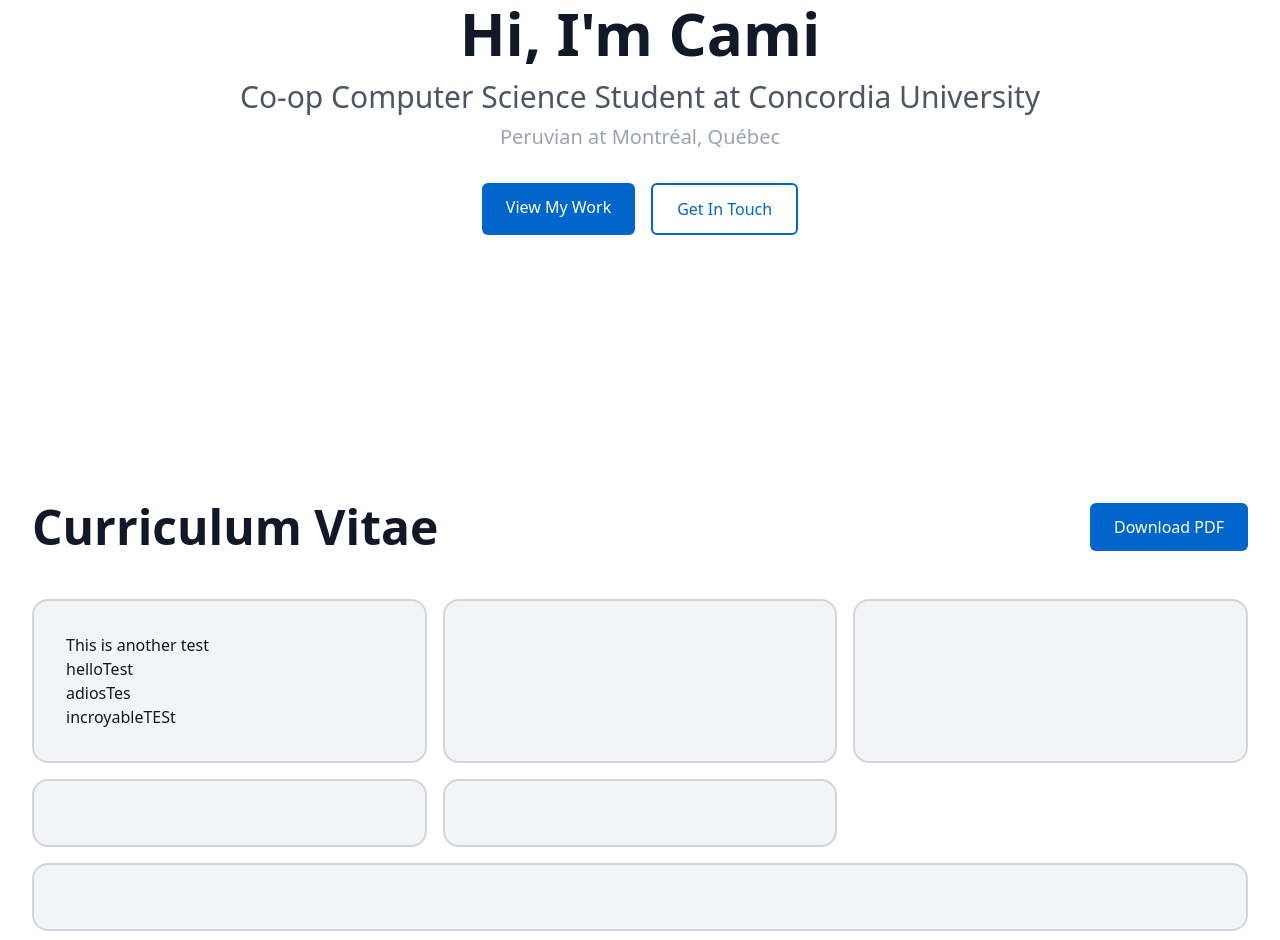
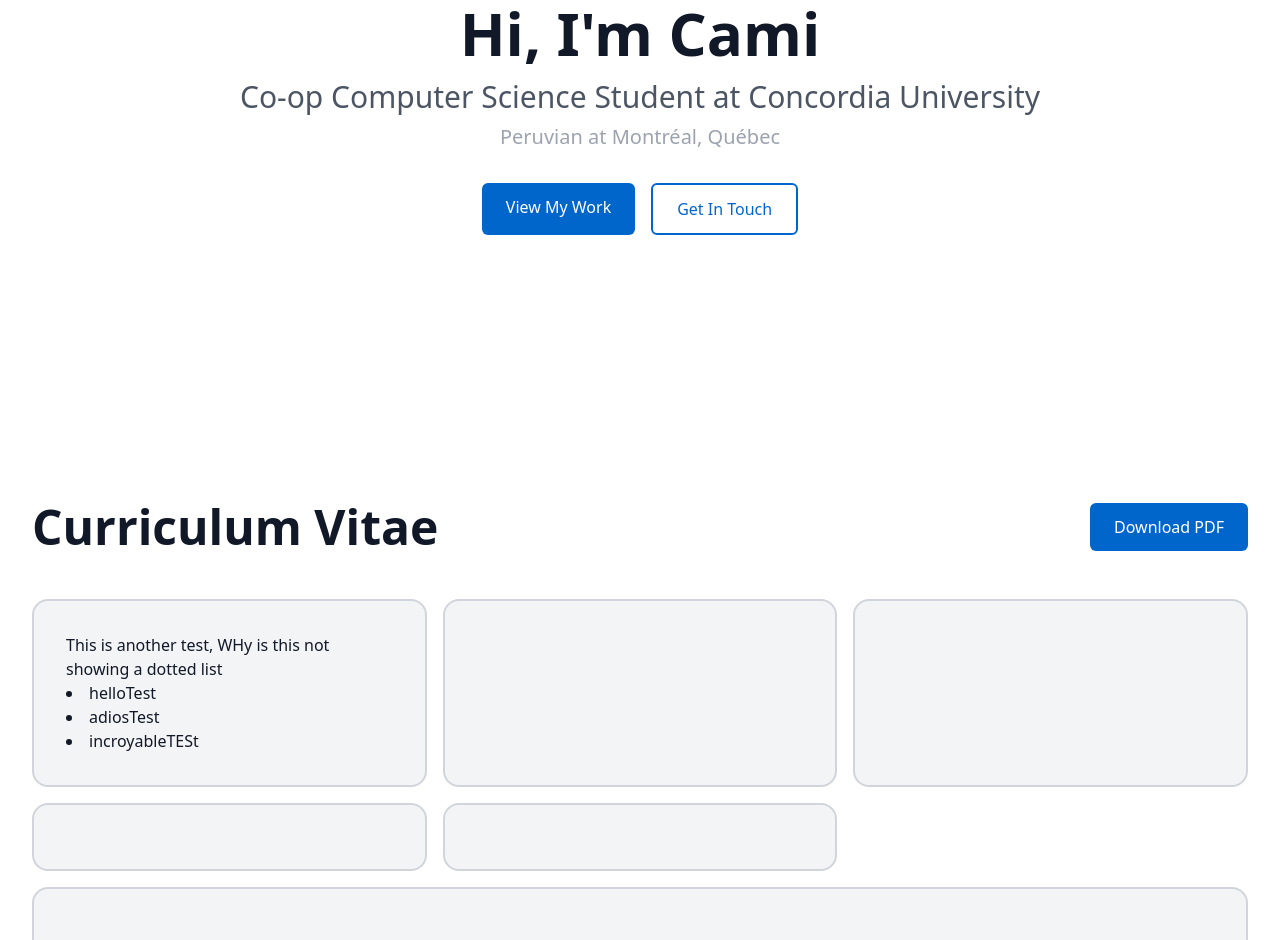
Before and after one commit to Camila-Rojas-Molina/cv, a website: page docs/index.html in a window 1280 px wide. Shown: the part 262-1202 px from the top of the page. Drawn offline with Linux system fonts and the light colour scheme.

Commit message:
fix of bullet points

```diff
--- a/docs/index.html
+++ b/docs/index.html
@@ -47,10 +47,10 @@
                 <div class="grid grid-cols-1 md:grid-cols-6 gap-4">
                     <!-- Box 1 - Large hero box -->
                     <div class="md:col-span-2 md:row-span-2 rounded-2xl border-2 border-gray-300 bg-gray-100 p-8 min-h-[300px]">
-                        <p>This is another test</p>
-                        <ul>
+                        <p>This is another test, WHy is this not showing a dotted list</p>
+                        <ul class="list-disc list-inside">
                             <li>helloTest</li>
-                            <li>adiosTes</li>
+                            <li>adiosTest</li>
                             <li>incroyableTESt</li>
                         </ul>
                     </div>
```
